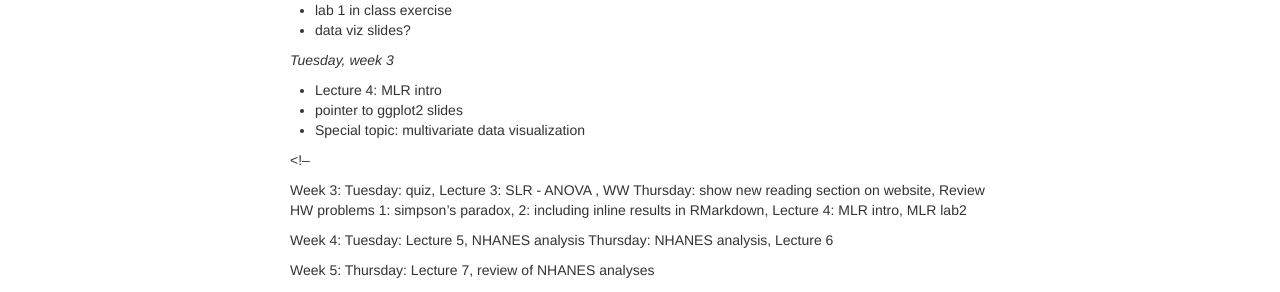
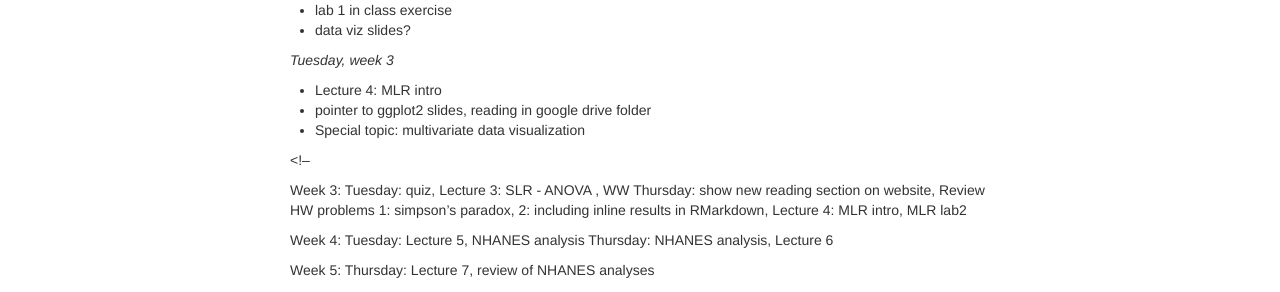
Before and after one commit to sandra8282/applied-regression-2016, a Jekyll site: the page built from pages/instructor-schedule.md, in a window 1280 px wide. Shown: the part 562-854 px from the top of the page. Built offline with Jekyll 4.4.1, drawn with Linux system fonts in a browser that asks for light colours.

Commit message:
instructor schedule updates.

```diff
--- a/pages/instructor-schedule.md
+++ b/pages/instructor-schedule.md
@@ -31,7 +31,7 @@ _Thursday, week 2_
  _Tuesday, week 3_
 
  - Lecture 4: MLR intro
- - pointer to ggplot2 slides
+ - pointer to ggplot2 slides, reading in google drive folder
  - Special topic: multivariate data visualization
 
  <!--
```
